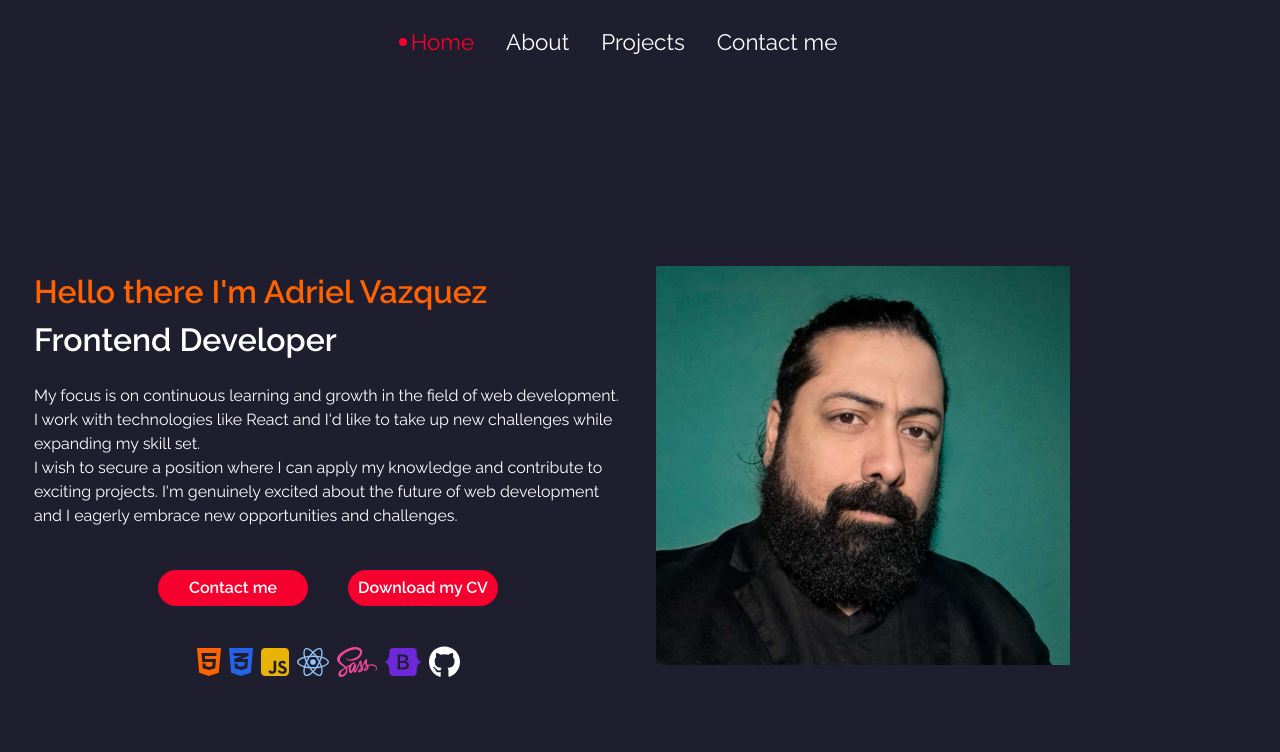
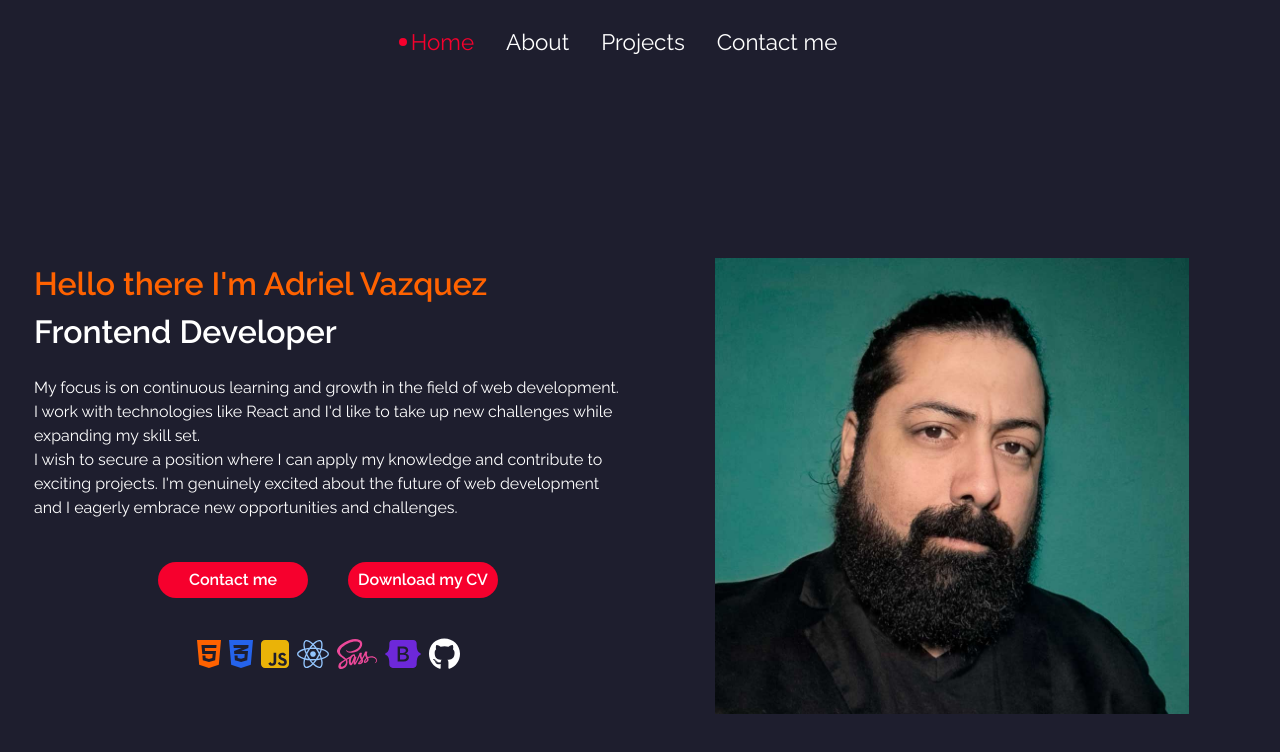
Before and after one commit to adrielvazquez89x/portfolio, a React (Vite) app: page / in a window 1280 px wide. Shown: the top 752 px of the page. Built offline with nearby package versions, Linux system fonts and the light colour scheme.

Commit message:
version05-2

```diff
--- a/src/components/home/Home.jsx
+++ b/src/components/home/Home.jsx
@@ -38,7 +38,7 @@ const Home = () => {
                     <Icons />
                 </div>
 
-                <div className='m-auto mb-10'>
+                <div className='flex justify-center m-auto'>
                     <img src={profile} alt="profile" className='img-home ' />
                 </div>
 
--- a/src/index.css
+++ b/src/index.css
@@ -26,5 +26,5 @@ body {
 }
 
 .img-home {
-    width: 70%;
+    max-width: 80%;
 }
```
